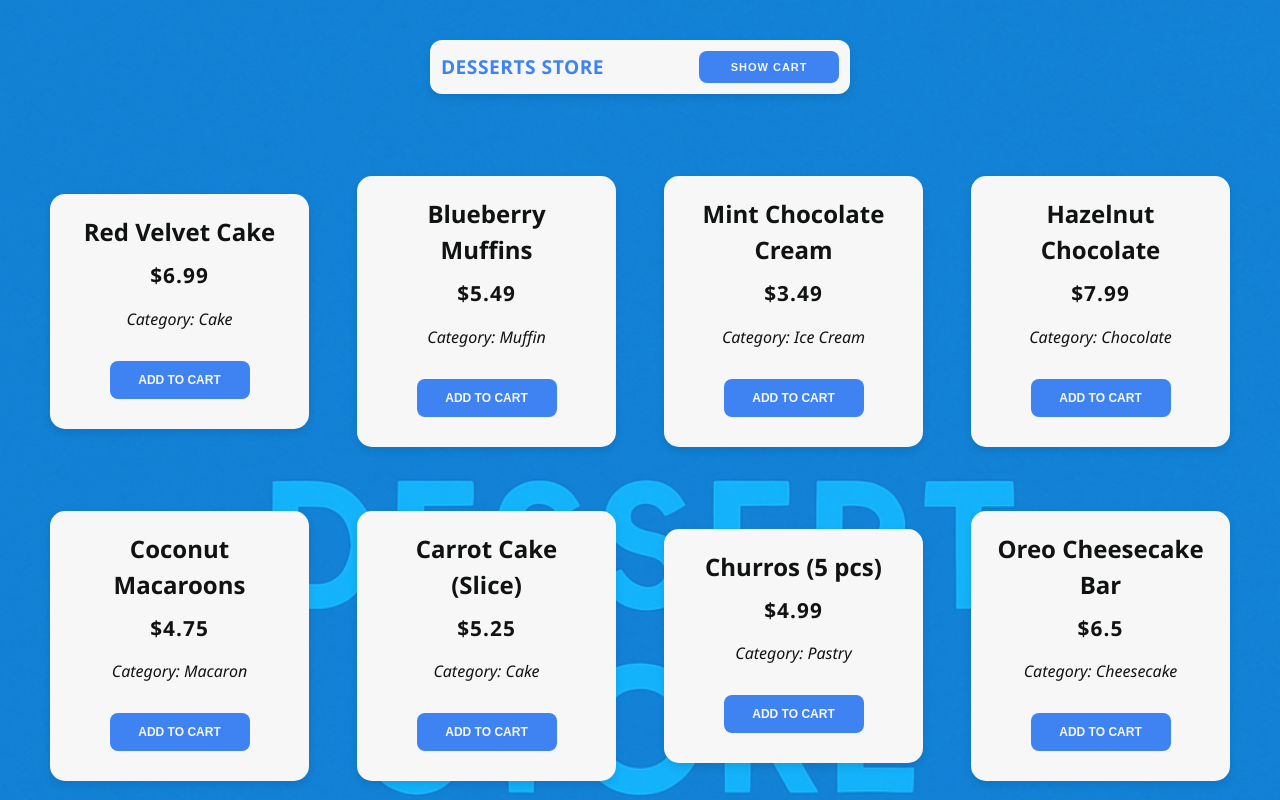
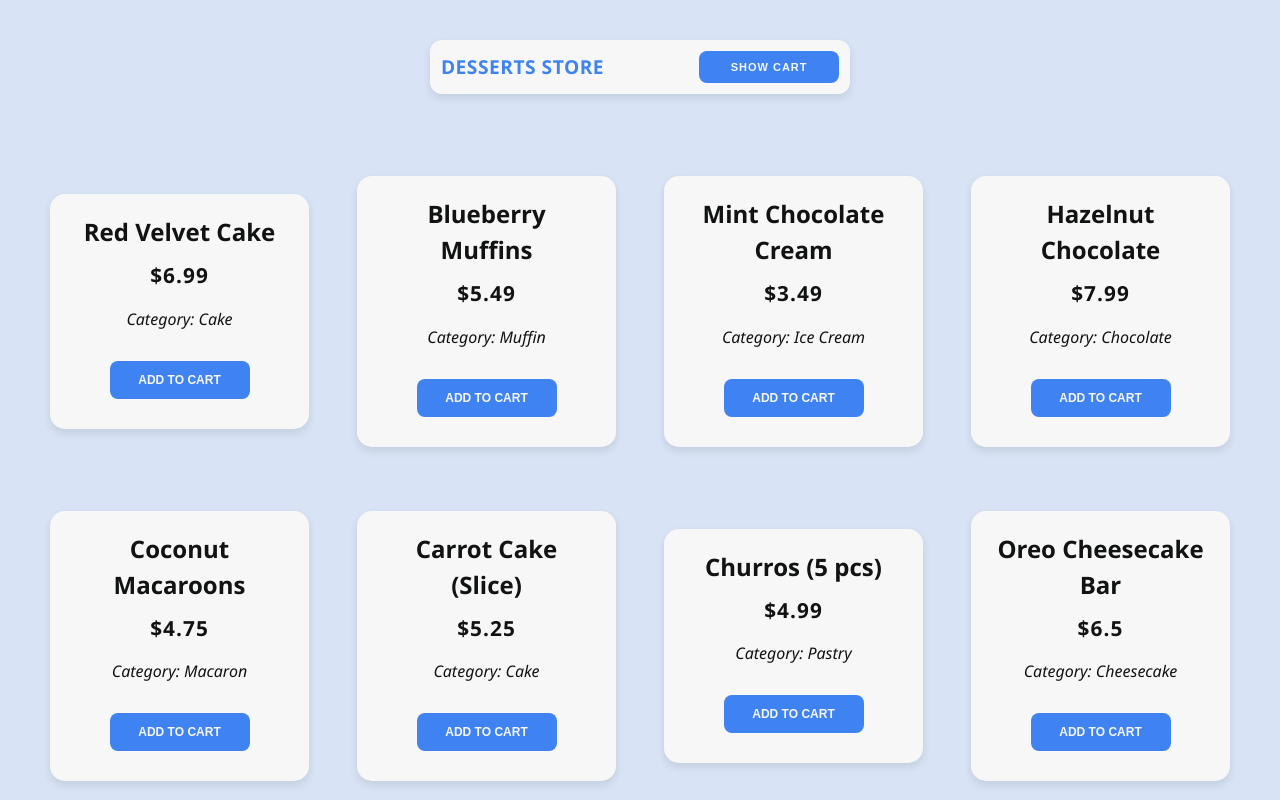
Before and after one commit to DevRobertCodes/Dessert-Store, a plain HTML site: page index.html in a window 1280 px wide. Shown: the top 800 px of the page. Drawn offline with Linux system fonts and the light colour scheme.

Commit message:
Removed image background

```diff
--- a/styles.css
+++ b/styles.css
@@ -36,8 +36,6 @@ body {
   justify-content: center;
   flex-direction: column;
   margin: 0;
-  background: url('blue-dessert-bg.png');
-  background-size: cover;
   background-color: var(--background-light);/* Fallback color */
   font-family: 'Segoe UI', Tahoma, Geneva, Verdana, sans-serif;
   color: var(--background-light);
```
